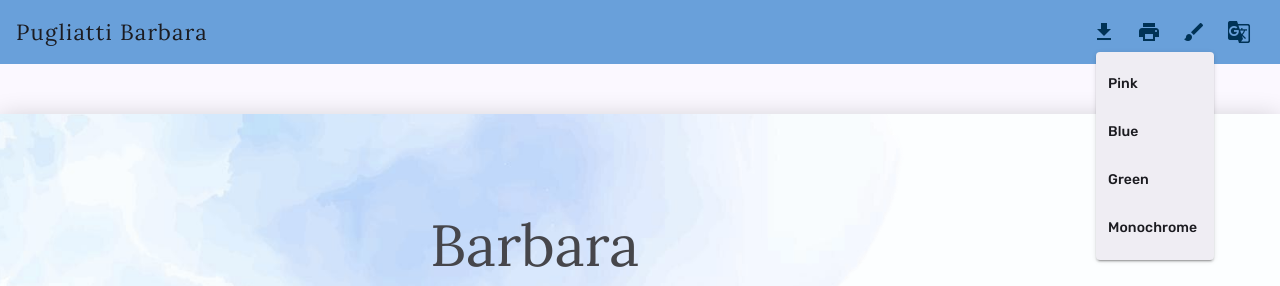
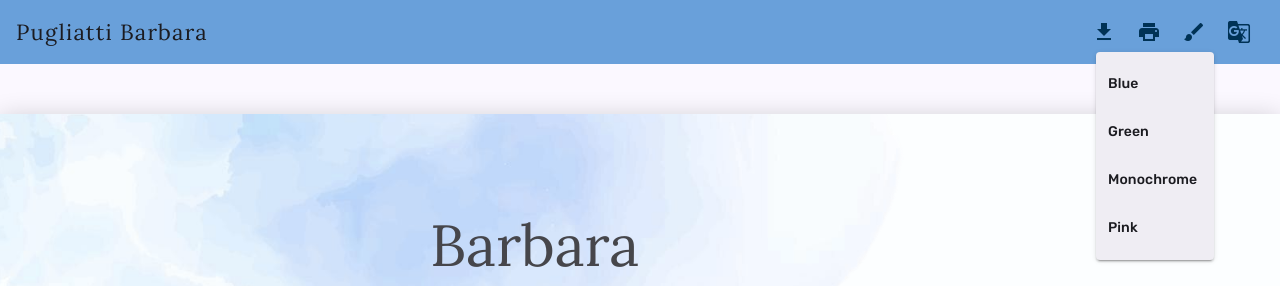
Before and after one commit to bpugliatti/personal-website, an Angular app: page /1/home in a window 1280 px wide. Both pictures are taken after a click on the button "brush". Shown: the top 286 px of the page. Built offline with nearby package versions, Linux system fonts and the light colour scheme.

Commit message:
refactor: loop through themes and languages buttons

```diff
--- a/src/app/components/head-toolbar/head-toolbar.component.html
+++ b/src/app/components/head-toolbar/head-toolbar.component.html
@@ -19,24 +19,25 @@
       <mat-icon>brush</mat-icon>
     </button>
     <mat-menu #styleMenu="matMenu">
-      <button mat-menu-item (click)="switchTheme(themes.PINK)">Pink</button>
-      <button mat-menu-item (click)="switchTheme(themes.BLUE)">Blue</button>
-      <button mat-menu-item (click)="switchTheme(themes.GREEN)">Green</button>
-      <button mat-menu-item (click)="switchTheme(themes.MONOCHROME)">
-        Monochrome
-      </button>
+      @for (theme of themes; track theme) {
+        <button mat-menu-item (click)="switchTheme(theme)" class="capitalize">
+          {{ theme }}
+        </button>
+      }
     </mat-menu>
     <button mat-icon-button [matMenuTriggerFor]="langMenu" class="toolbar-icon">
       <mat-icon>g_translate</mat-icon>
     </button>
     <mat-menu #langMenu="matMenu">
-      <button mat-menu-item (click)="switchLanguage('en')">EN | English</button>
-      <button mat-menu-item (click)="switchLanguage('fr')">
-        FR | Français
-      </button>
-      <button mat-menu-item (click)="switchLanguage('it')">
-        IT | Italiano
-      </button>
+      @for (language of languages; track language) {
+        <button
+          mat-menu-item
+          (click)="switchLanguage(language)"
+          class="capitalize"
+        >
+          {{ language }}
+        </button>
+      }
     </mat-menu>
   </span>
 </mat-toolbar>
--- a/src/app/components/head-toolbar/head-toolbar.component.ts
+++ b/src/app/components/head-toolbar/head-toolbar.component.ts
@@ -9,6 +9,12 @@ import { Themes } from '../../core/enum/themes.enum';
 import { LanguageService } from '../../core/services/language.service';
 import { PdfService } from '../../core/services/pdf.service';
 import { ThemesService } from '../../core/services/themes.service';
+
+enum Languages {
+  ENG = 'en',
+  FR = 'fr',
+  IT = 'it',
+}
 
 @Component({
   selector: 'app-head-toolbar',
@@ -28,15 +34,16 @@ export class HeadToolbarComponent {
   #languageService = inject(LanguageService);
   #changeDetectorRef = inject(ChangeDetectorRef);
 
-  currentTheme = this.#themesService.getTheme();
-  readonly themes = Themes;
+  readonly currentTheme = this.#themesService.getTheme();
+  readonly themes = Object.values(Themes);
+  readonly languages = Object.values(Languages);
 
   get cvName(): string {
     const currentLang = this.#languageService.currentLang();
     return `${CV_INFO[currentLang]?.header.lastName} ${CV_INFO[currentLang]?.header.firstName}`;
   }
 
-  switchLanguage(lang: 'en' | 'fr' | 'it'): void {
+  switchLanguage(lang: Languages): void {
     this.#languageService.changeLanguage(lang);
   }
 
--- a/src/app/core/enum/themes.enum.ts
+++ b/src/app/core/enum/themes.enum.ts
@@ -1,6 +1,6 @@
 export enum Themes {
+  BLUE = 'blue',
+  GREEN = 'green',
+  MONOCHROME = 'monochrome',
   PINK = 'pink',
-  BLUE = 'blue',
-  MONOCHROME = 'monochrome',
-  GREEN = 'green',
 }
--- a/src/styles/styles.scss
+++ b/src/styles/styles.scss
@@ -122,6 +122,10 @@ mat-list-item {
   padding-left: 0;
 }
 
+.capitalize {
+  text-transform: capitalize;
+}
+
 .container.blue {
   @include apply-blue-mode;
   .custom-icon,
```
